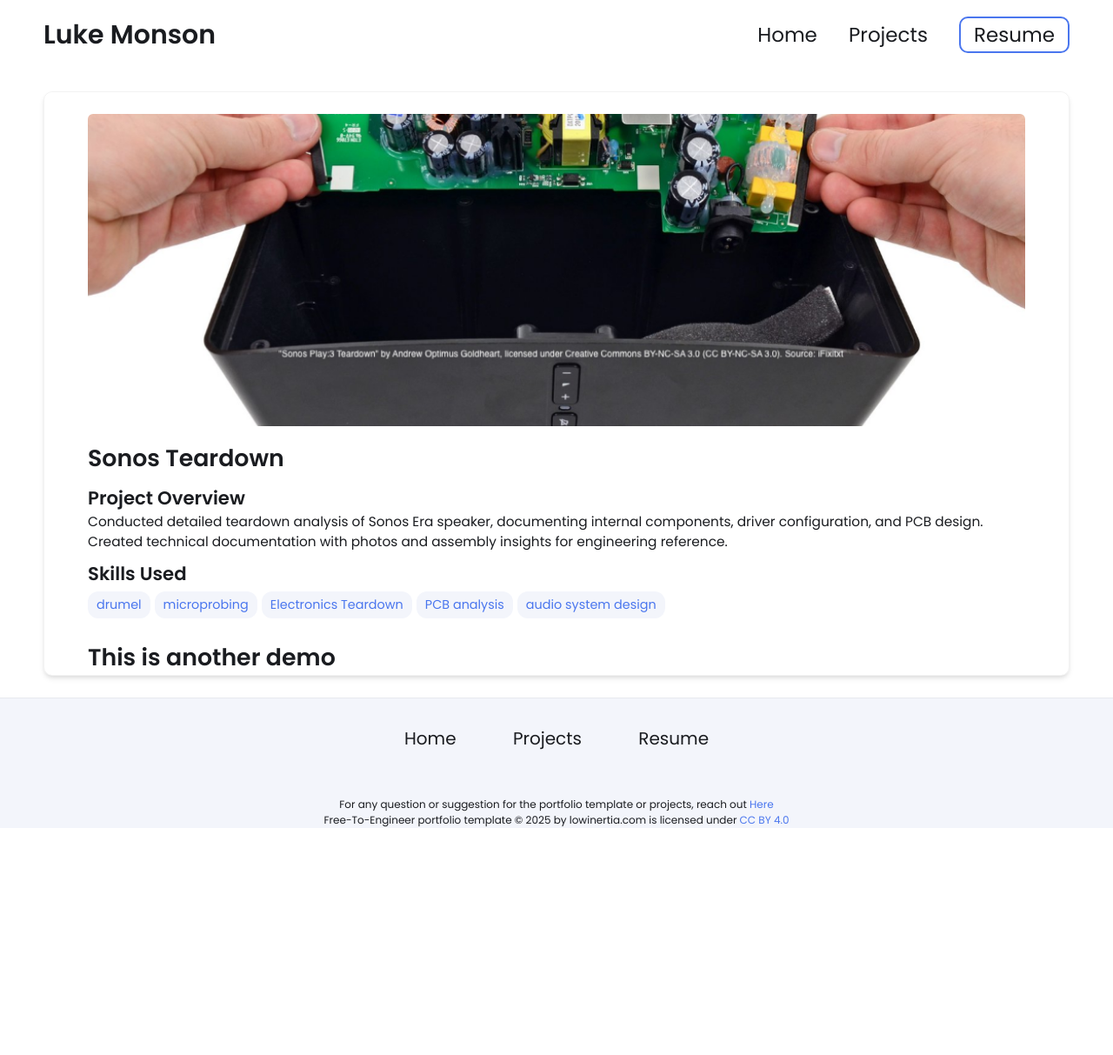
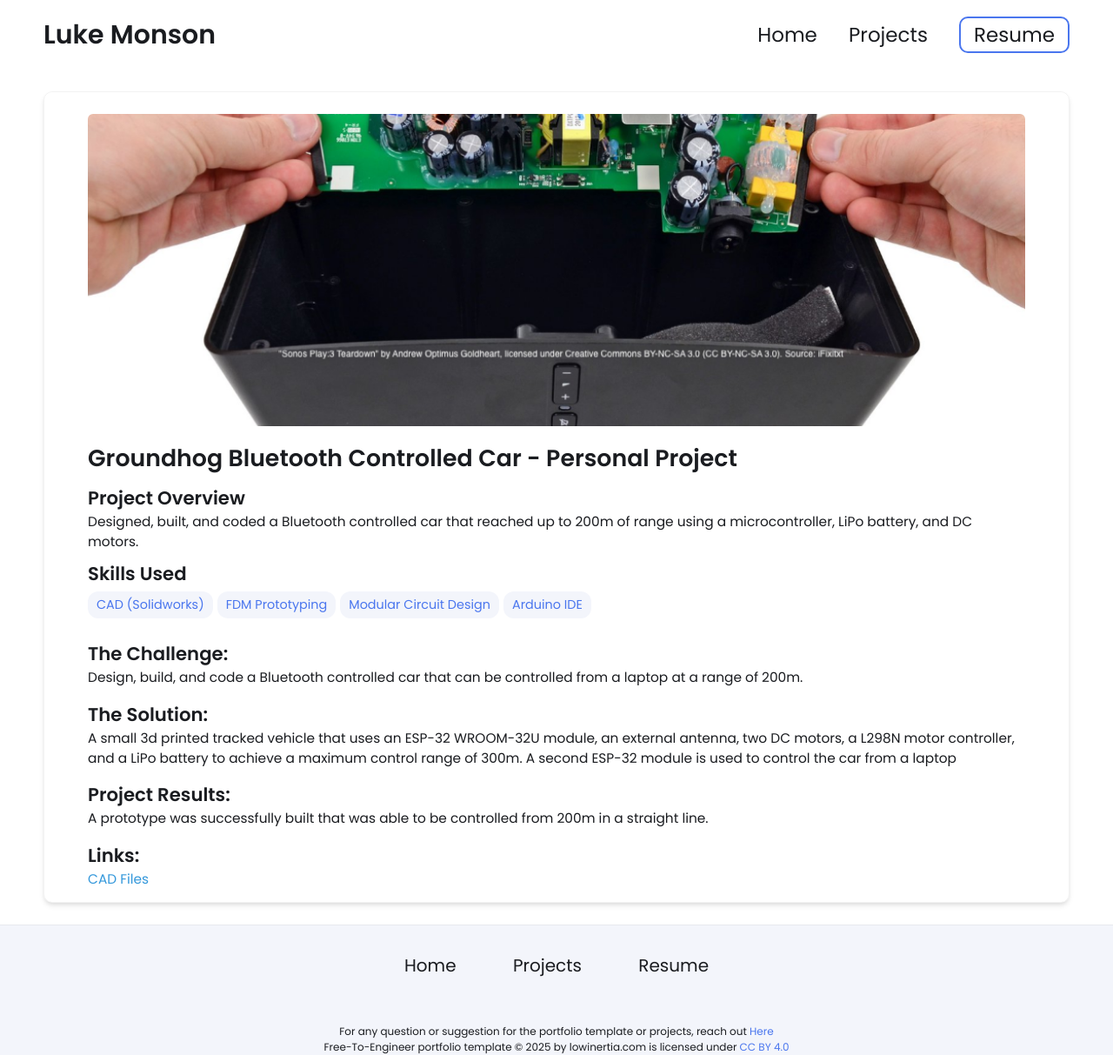
Before and after one commit to Luke-Monson/Luke-Monson.github.io, a Jekyll site: the page built from _projects/sonos-teardown/index.md, in a window 1280 px wide. Shown: the whole page at 87% size. Built offline with Jekyll 4.4.1, drawn with Linux system fonts in a browser that asks for light colours; before the commit the page ends 952 px from its top, so only the background shows below that.

Commit message:
Revise project to Bluetooth controlled car details
Updated project details from Sonos teardown to a Bluetooth controlled car project, including new title, description, skills, and project results.

```diff
--- a/_projects/sonos-teardown/index.md
+++ b/_projects/sonos-teardown/index.md
@@ -1,15 +1,20 @@
 ---
 layout: post
-title: Sonos Teardown
-description: Conducted detailed teardown analysis of Sonos Era speaker, documenting internal components, driver configuration, and PCB design. Created technical documentation with photos and assembly insights for engineering reference.
+title: Groundhog Bluetooth Controlled Car - Personal Project
+description: Designed, built, and coded a Bluetooth controlled car that reached up to 200m of range using a microcontroller, LiPo battery, and DC motors.
 skills:
-  - drumel
-  - microprobing
-  - Electronics Teardown
-  - PCB analysis
-  - audio system design
-
+  - CAD (Solidworks)
+  - FDM Prototyping
+  - Modular Circuit Design
+  - Arduino IDE
 main-image: /sonos.png
 ---
-
-# This is another demo
+## The Challenge:
+Design, build, and code a Bluetooth controlled car that can be controlled from a laptop at a range of 200m.
+## The Solution:
+A small 3d printed tracked vehicle that uses an ESP-32 WROOM-32U module, an external antenna, two DC
+motors, a L298N motor controller, and a LiPo battery to achieve a maximum control range of 300m. A second ESP-32 module is used to control the car from a laptop
+## Project Results:
+A prototype was successfully built that was able to be controlled from 200m in a straight line.
+## Links:
+[CAD Files](https://drive.google.com/file/d/1whvBVj5lVQ-72l2w2Kw9lDjCVCT2aFIE/view?usp=sharing)
```
